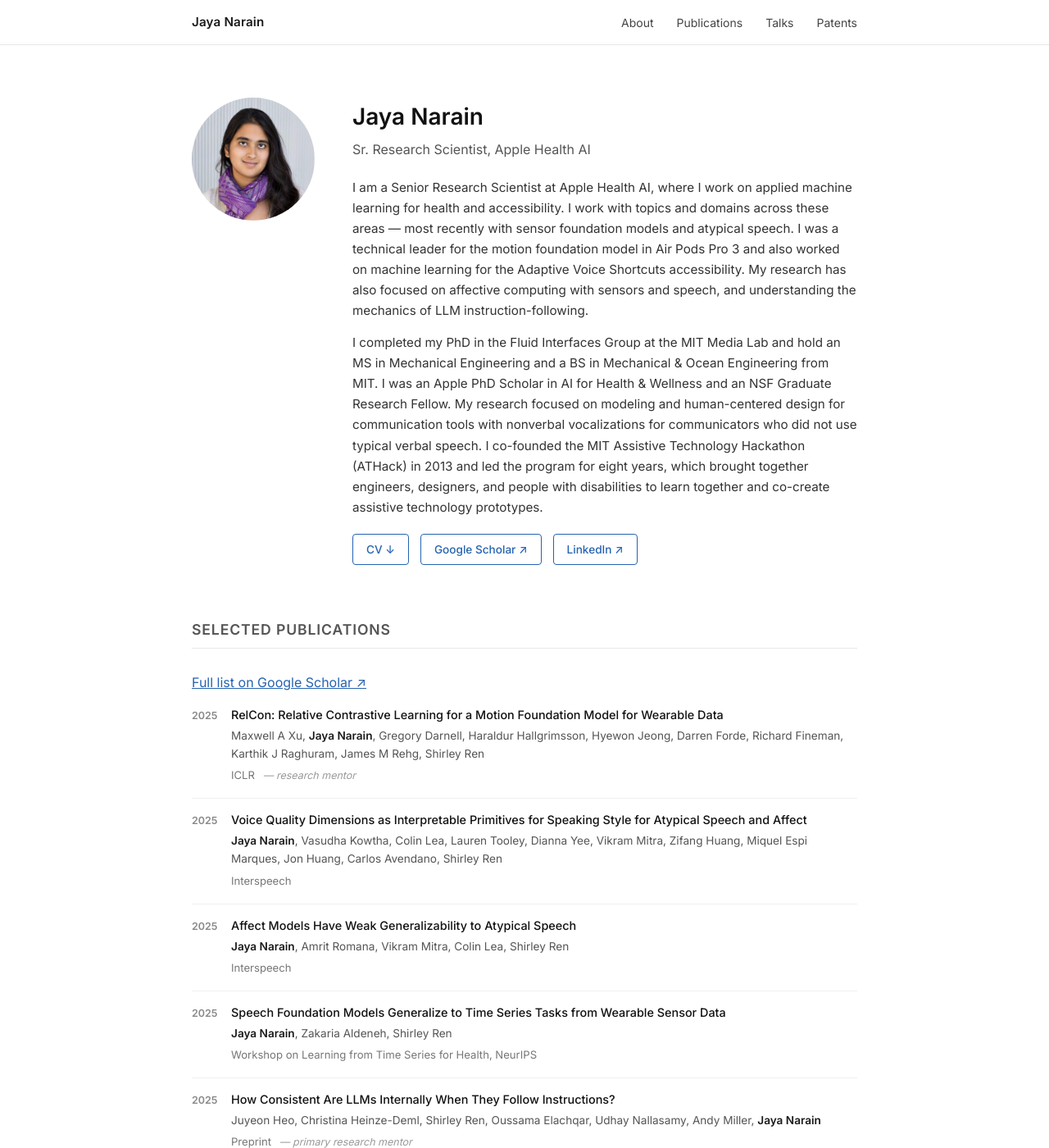
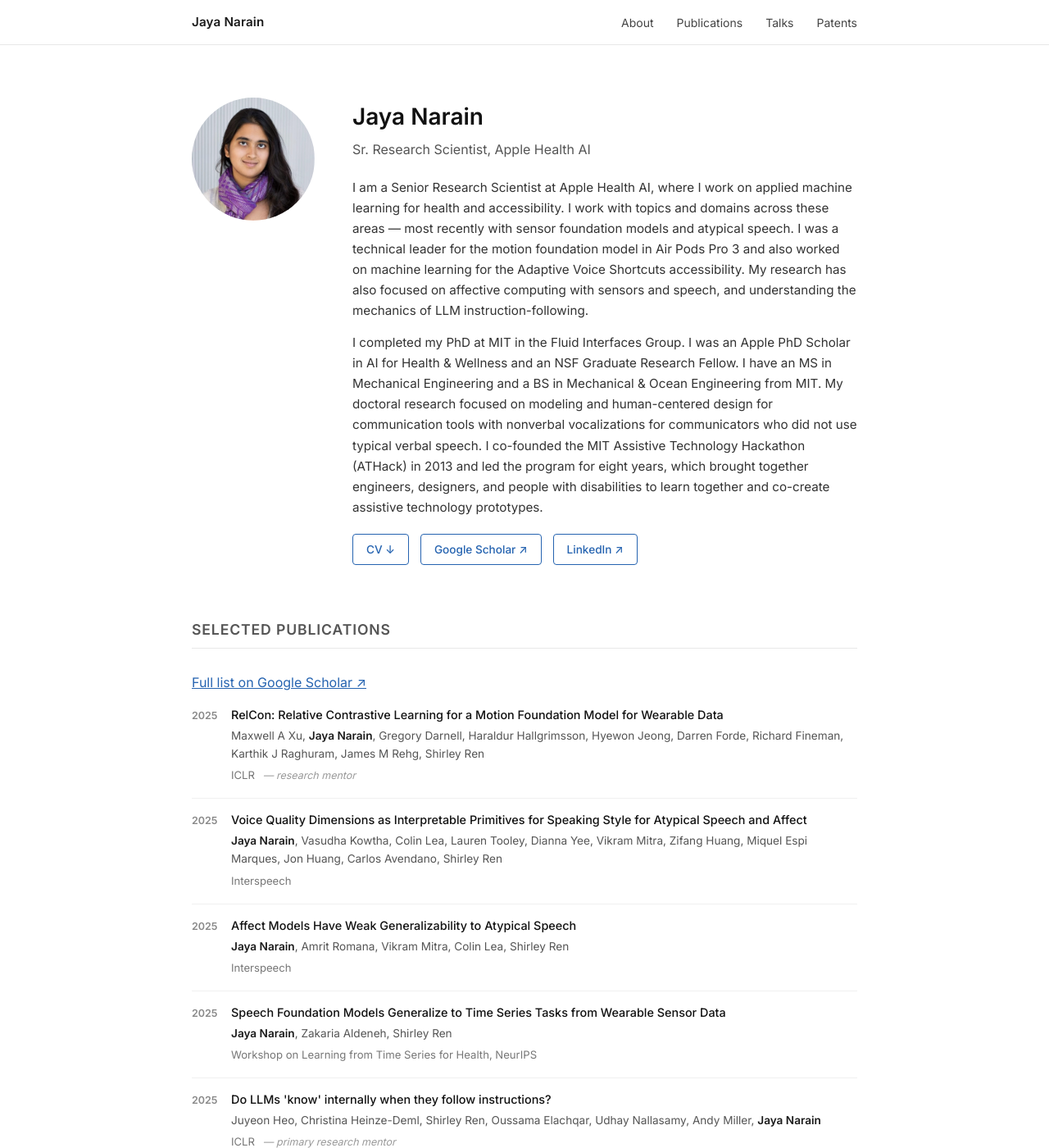
Before and after one commit to jn2810/jn2810.github.io, a Jekyll site: the page built from index.html, in a window 1280 px wide and 1400 px high. Shown: the whole window at 82% size. Built offline with Jekyll 4.4.1, drawn with Linux system fonts in a browser that asks for light colours; some of the changed text lies outside the part shown.

Commit message:
Updated additional content

```diff
--- a/_data/publications.yml
+++ b/_data/publications.yml
@@ -25,14 +25,14 @@
   year: 2025
 
 - authors: "Juyeon Heo, Christina Heinze-Deml, Shirley Ren, Oussama Elachqar, Udhay Nallasamy, Andy Miller, **Jaya Narain**"
-  title: "How Consistent Are LLMs Internally When They Follow Instructions?"
-  venue: "Preprint"
+  title: "Do LLMs 'know' internally when they follow instructions?"
+  venue: "ICLR"
   year: 2025
   note: "primary research mentor"
 
 - authors: "Juyeon Heo, Miao Xiong, Christina Heinze-Deml, **Jaya Narain**"
   title: "Do LLMs Estimate Uncertainty Well in Instruction-Following?"
-  venue: "Preprint"
+  venue: "ICLR"
   year: 2025
   note: "primary research mentor"
 
@@ -53,11 +53,10 @@
   year: 2024
   note: "*equal contribution"
 
-- authors: "Colin Lea&#42;, Dianna Yee&#42;, **Jaya Narain**, Zifang Huang, Lauren Tooley, Jeffrey Bigham, Leah Findlater"
+- authors: "Colin Lea;, Dianna Yee, **Jaya Narain**, Zifang Huang, Lauren Tooley, Jeffrey Bigham, Leah Findlater"
   title: "Latent Phrase Matching for Dysarthric Speech"
   venue: "Interspeech"
   year: 2023
-  note: "*equal contribution"
 
 - authors: "Colin Lea, Zifang Huang, **Jaya Narain**, Lauren Tooley, Dianna Yee, Dung Tien Tran, Panayiotis Georgiou, Jeffrey Bigham, Leah Findlater"
   title: "From User Perceptions to Technical Improvement: Enabling People Who Stutter to Better Use Speech Recognition"
--- a/_data/talks.yml
+++ b/_data/talks.yml
@@ -1,5 +1,10 @@
 # Invited Talks — add new entries at the top of this list.
 # Fields: title, event, location, date
+
+- title: "Invited Speaker"
+  event: "National Americans with Disabilities Act (ADA) Symposium"
+  location: "Pittsburgh, PA"
+  date: "2018"
 
 - title: "Invited Speaker"
   event: "National Americans with Disabilities Act (ADA) Symposium"
--- a/index.html
+++ b/index.html
@@ -24,14 +24,14 @@
           I am a Senior Research Scientist at Apple Health AI, where I work on applied machine learning for health and accessibility.  I work with topics and domains across these areas — most recently with sensor foundation models and atypical speech.  I was a technical leader for the motion foundation model in Air Pods Pro 3 and also worked on machine learning for the Adaptive Voice Shortcuts accessibility.  My research has also focused on affective computing with sensors and speech, and understanding the mechanics of LLM instruction-following.
         </p>
         <p>
- I completed my PhD in the Fluid Interfaces Group at the MIT Media Lab and hold an MS in Mechanical Engineering and a BS in Mechanical & Ocean Engineering from MIT. I was an Apple PhD Scholar in AI for Health & Wellness and an NSF Graduate Research Fellow.   My research focused on modeling and human-centered design for communication tools with nonverbal vocalizations for communicators who did not use typical verbal speech.  I co-founded the MIT Assistive Technology Hackathon (ATHack) in 2013 and led the program for eight years, which brought together engineers, designers, and people with disabilities to learn together and co-create assistive technology prototypes.
+ I completed my PhD at MIT in the Fluid Interfaces Group.  I was an Apple PhD Scholar in AI for Health & Wellness and an NSF Graduate Research Fellow.  I have an MS in Mechanical Engineering and a BS in Mechanical & Ocean Engineering from MIT.  My doctoral research focused on modeling and human-centered design for communication tools with nonverbal vocalizations for communicators who did not use typical verbal speech.  I co-founded the MIT Assistive Technology Hackathon (ATHack) in 2013 and led the program for eight years, which brought together engineers, designers, and people with disabilities to learn together and co-create assistive technology prototypes.
         </p>
 
       </div>
       <!-- ── END BIO TEXT ── -->
 
       <div class="about-links">
-        <a class="btn" href="{{ site.baseurl }}/assets/cv/Jaya_Narain_CV_2026_March18.pdf" download>CV ↓</a>
+        <a class="btn" href="{{ site.baseurl }}/assets/cv/Jaya_Narain_CV_2026.pdf" download>CV ↓</a>
         <a class="btn" href="https://scholar.google.com/citations?hl=en&user=OLI7LWAAAAAJ&view_op=list_works&sortby=pubdate" target="_blank">Google Scholar ↗</a>
         <a class="btn" href="https://www.linkedin.com/in/jaya-narain-5b6b0963" target="_blank">LinkedIn ↗</a>
       </div>
```
Also changed, not shown: 3 other files.
